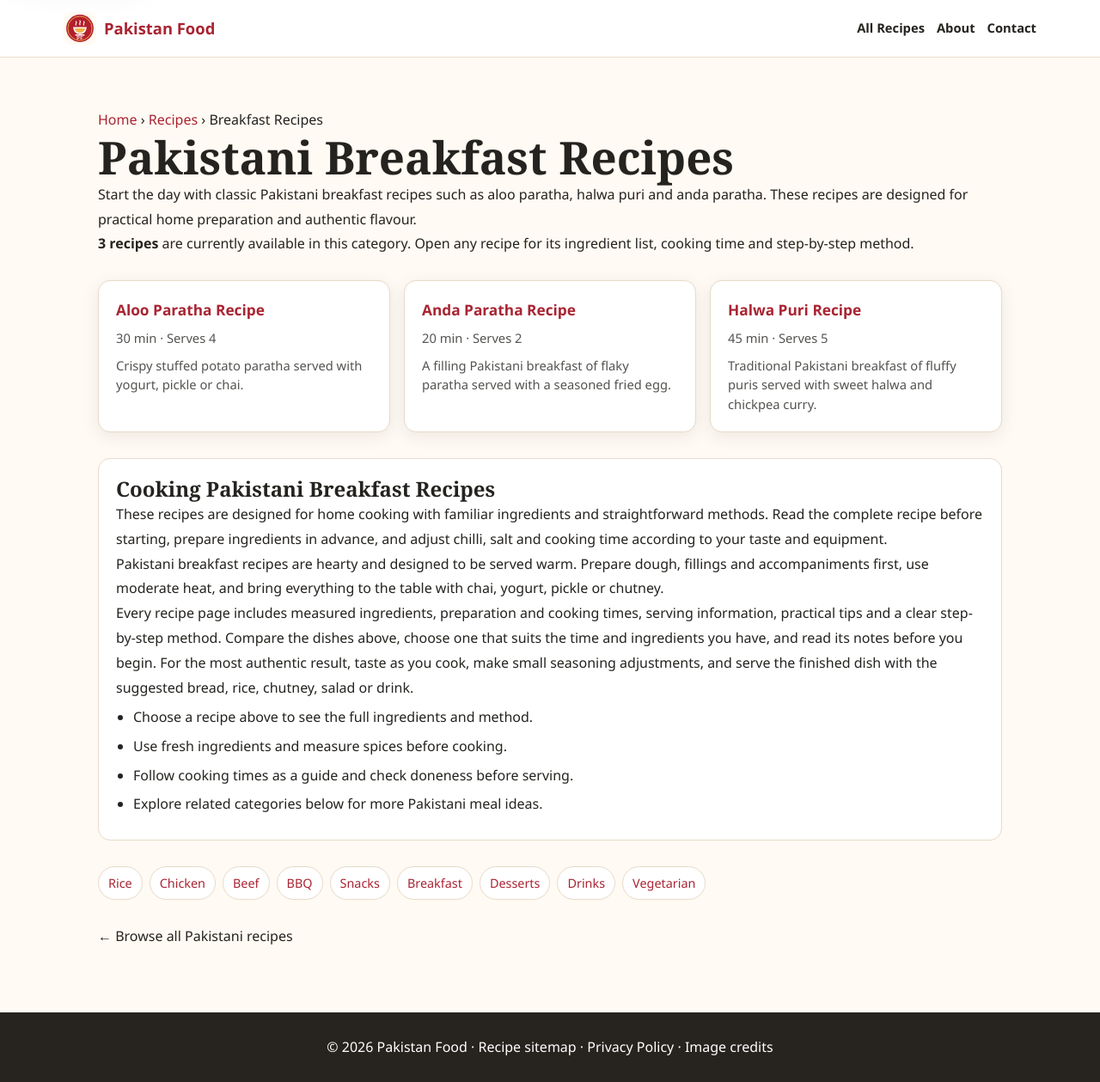
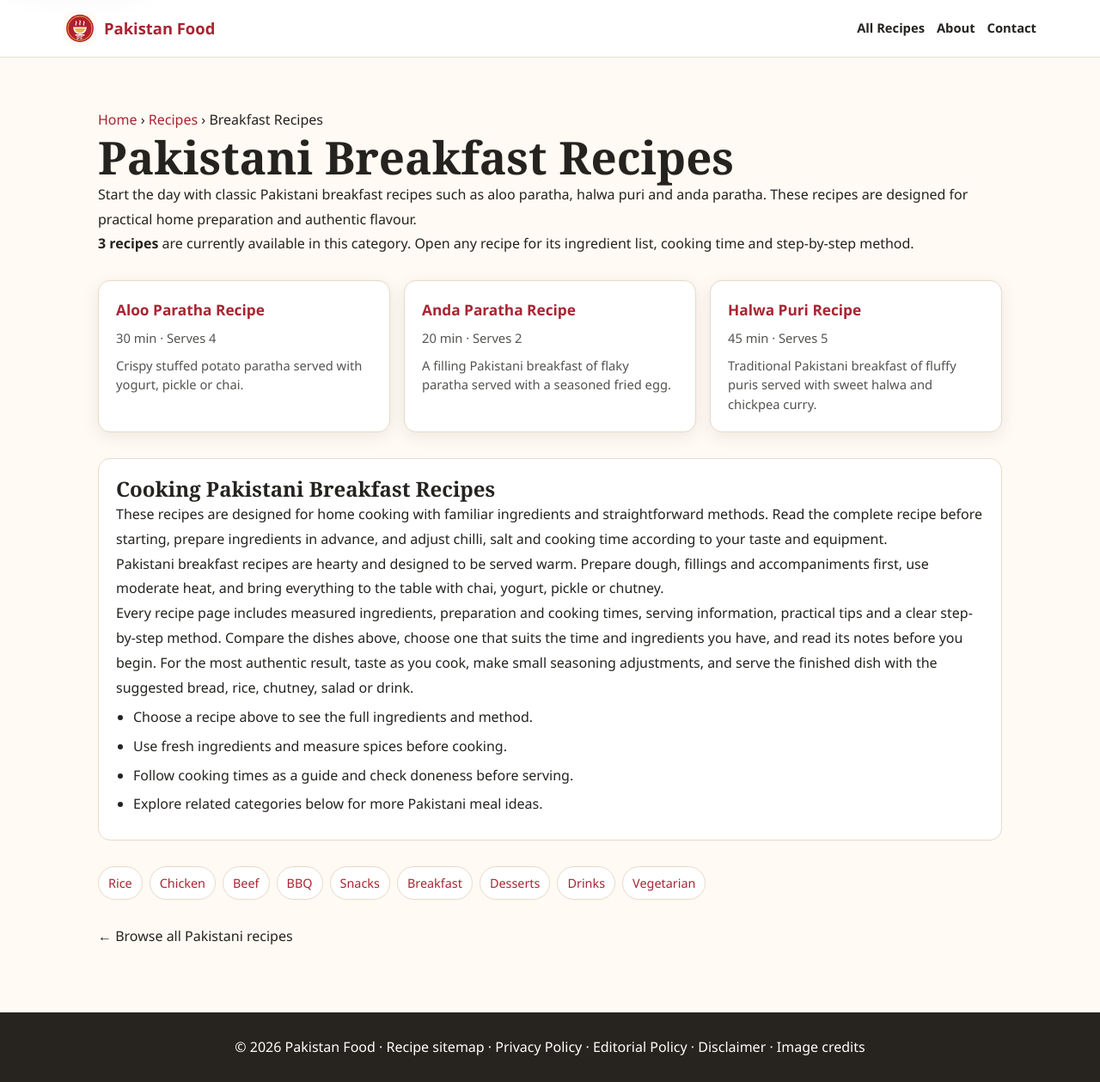
Before and after one commit to manazarali01-hub/pakistan-food, a Jekyll site: the page built from recipes/breakfast/index.html, in a window 1280 px wide and 1259 px high. Shown: the whole window at 86% size. Built offline with Jekyll 4.4.1, drawn with Linux system fonts in a browser that asks for light colours.

Commit message:
Link trust pages from category footer

```diff
--- a/_layouts/category.html
+++ b/_layouts/category.html
@@ -175,6 +175,6 @@
     <nav class="category-nav" aria-label="Other recipe categories"><a href="../rice/">Rice</a><a href="../chicken/">Chicken</a><a href="../beef/">Beef</a><a href="../bbq/">BBQ</a><a href="../snacks/">Snacks</a><a href="../breakfast/">Breakfast</a><a href="../desserts/">Desserts</a><a href="../drinks/">Drinks</a><a href="../vegetarian/">Vegetarian</a></nav>
     <p><a href="../index.html">← Browse all Pakistani recipes</a></p>
   </main>
-  <footer class="cat-site-footer"><p>© 2026 Pakistan Food · <a href="../../sitemap.html">Recipe sitemap</a> · <a href="../../privacy-policy.html">Privacy Policy</a> · <a href="../../image-credits.html">Image credits</a></p></footer>
+  <footer class="cat-site-footer"><p>© 2026 Pakistan Food · <a href="../../sitemap.html">Recipe sitemap</a> · <a href="../../privacy-policy.html">Privacy Policy</a> · <a href="../../editorial-policy.html">Editorial Policy</a> · <a href="../../disclaimer.html">Disclaimer</a> · <a href="../../image-credits.html">Image credits</a></p></footer>
 </body>
 </html>
```
